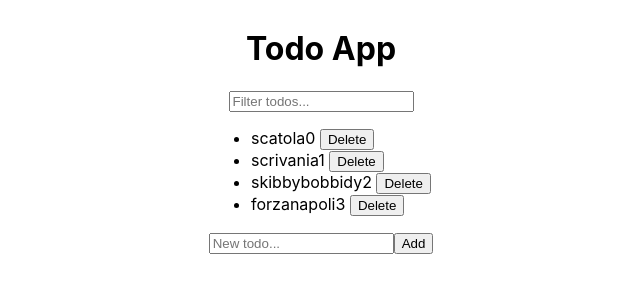
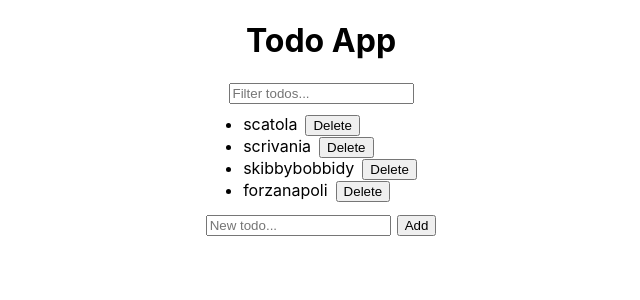
Before and after one commit to ingEnricoGiorgi/ReactITS, a React (Create React App) app in the folder my_react_app/: page / in a window 1280 px wide. Shown: the top 300 px of the page, without its empty margins (319-959 px from the left). Built offline with nearby package versions, Linux system fonts and the light colour scheme.

Commit message:
use state start

```diff
--- a/my_react_app/src/App.js
+++ b/my_react_app/src/App.js
@@ -1,7 +1,7 @@
 import './App.css';
 import React from "react";
 import { BrowserRouter as Router, Routes, Route } from "react-router-dom";
-import TodoApp from "./pages/todoApp";
+import TodoApp from "./pages/ToDoApp";
 
 export default function App() {
   return (
--- a/my_react_app/src/components/AddToDo.jsx
+++ b/my_react_app/src/components/AddToDo.jsx
@@ -1,16 +1,27 @@
+import React, { useState } from "react";
 
-function AddTodo(props) {
-    function handleClick() {
-        const newTodo = document.getElementById("input").value
-        document.getElementById("input").value = ""
-        props.addTodo(newTodo)
-    }
-    return(
-        <div>
-            <input id="input" type="text" placeholder="New todo..." />
-            <button onClick={handleClick}>Add</button>
-        </div>
-    )
+export default function AddToDo({ onAdd }) {
+  const [value, setValue] = useState("");
+
+  function handleAdd() {
+    onAdd(value);
+    setValue("");
+  }
+
+  function handleKeyDown(e) {
+    if (e.key === "Enter") handleAdd();
+  }
+
+  return (
+    <div style={{ marginTop: 12 }}>
+      <input
+        type="text"
+        placeholder="New todo..."
+        value={value}
+        onChange={e => setValue(e.target.value)}
+        onKeyDown={handleKeyDown}
+      />
+      <button onClick={handleAdd} style={{ marginLeft: 6 }}>Add</button>
+    </div>
+  );
 }
-
-export default AddTodo;
--- a/my_react_app/src/components/ToDoList.jsx
+++ b/my_react_app/src/components/ToDoList.jsx
@@ -1,11 +1,12 @@
-import TodoItem from "./todoItem";
+import React from "react";
+import TodoItem from "./ToDoItem";
 
-function TodoList(props) {
-    return(
-        <ul>
-            {props.todos.map((value, index) => <TodoItem key={index} item={value} index={index} deleteTodo={props.deleteTodo}/>)}
-        </ul>
-    )
+export default function ToDoList({ todos, onDelete }) {
+  return (
+    <ul style={{ margin: 0, paddingLeft: 18 }}>
+      {todos.map((value, index) => (
+        <TodoItem key={index} item={value} index={index} onDelete={onDelete} />
+      ))}
+    </ul>
+  );
 }
-
-export default TodoList;
--- a/my_react_app/src/components/TodoItem.jsx
+++ b/my_react_app/src/components/TodoItem.jsx
@@ -1,15 +1,12 @@
-function TodoItem(props) {
-    function deleteCurrent() {
-        props.deleteTodo(props.index)
-    }
-    return(
-        <li>
-            <div>
-                {props.item + props.index + "  "}
-                <button  onClick={deleteCurrent}>Delete</button>
-            </div>
-        </li>
-    )
+import React from "react";
+
+export default function ToDoItem({ item, index, onDelete }) {
+  return (
+    <li>
+      <span>{item}</span>
+      <button onClick={() => onDelete(index)} style={{ marginLeft: 8 }}>
+        Delete
+      </button>
+    </li>
+  );
 }
-
-export default TodoItem;
--- a/my_react_app/src/components/filterTodo.jsx
+++ b/my_react_app/src/components/filterTodo.jsx
@@ -1,13 +1,14 @@
-function FilterTodo(props) {
-    function handleChange() {
-        const filterText = document.getElementById("filter").value
-        props.filterTodo(filterText)
-    }
-    return(
-        <div>
-            <input id="filter" type="text" placeholder="Filter todos..." onChange={handleChange} />
-        </div>
-    )
+import React from "react";
+
+export default function FilterToDo({ value, onChange }) {
+  return (
+    <div style={{ marginBottom: 10 }}>
+      <input
+        type="text"
+        placeholder="Filter todos..."
+        value={value}
+        onChange={e => onChange(e.target.value)}
+      />
+    </div>
+  );
 }
-
-export default FilterTodo;
--- a/my_react_app/src/pages/ToDoApp.jsx
+++ b/my_react_app/src/pages/ToDoApp.jsx
@@ -1,61 +1,65 @@
-import React from "react";
-import TodoList from "../components/todoList";
-import AddTodo from "../components/addTodo";
-import FilterTodo from "../components/filterTodo";
+import React, { useEffect, useMemo, useState } from "react";
+import TodoList from "../components/ToDoList";
+import AddTodo from "../components/AddToDo";
+import FilterTodo from "../components/FilterToDo";
 
-class TodoApp extends React.Component {
-    constructor(props) {
-        super(props);
-        this.state = {
-            todos: ["scatola", "scrivania", "skibbybobbidy", "forzanapoli"]
-        };
-        this.addTodo = this.addTodo.bind(this)
-        this.deleteTodo = this.deleteTodo.bind(this)
-        this.filterTodo = this.filterTodo.bind(this)
-    }
+export default function ToDoApp() {
+  // stato
+  const [allTodos, setAllTodos] = useState(() => {
+    // inizializza da localStorage se presente
+    const saved = localStorage.getItem("todos");
+    return saved ? JSON.parse(saved) : ["scatola", "scrivania", "skibbybobbidy", "forzanapoli"];
+  });
+  const [filterText, setFilterText] = useState("");
 
-    deleteTodo(index) {
-        let currentTodos = [...this.state.todos]
-        currentTodos.splice(index, 1)
-        this.setState(
-            { todos: currentTodos}
-        )
-    }
+  // effetti
+  useEffect(() => {
+    localStorage.setItem("todos", JSON.stringify(allTodos));
+  }, [allTodos]); // salva ogni volta che cambia la lista
 
-    addTodo(todo) {
-        let currentTodos = [...this.state.todos]
-        currentTodos.push(todo)
-        this.setState(
-            { todos: currentTodos}
-        )
-    }
+  // lista visibile calcolata (memo per evitare ricalcoli inutili)
+  const visibleTodos = useMemo(() => {
+    if (!filterText) return allTodos;
+    const q = filterText.toLowerCase();
+    return allTodos.filter(v => v.toLowerCase().includes(q));
+  }, [allTodos, filterText]);
 
-    filterTodo(filterText) {
-        let currentTodos = [...this.state.todos]
-        let filteredTodos = currentTodos.filter((value) => value.toLowerCase().includes(filterText.toLowerCase()))
-        this.setState(
-            { todos: filteredTodos}
-        )
-    }
+  // azioni
+  function addTodo(todo) {
+    const t = (todo || "").trim();
+    if (!t) return;
+    setAllTodos(prev => [...prev, t]);
+  }
 
-render() {
+  function deleteTodo(indexInVisible) {
+    const toDelete = visibleTodos[indexInVisible];
+    // rimuove SOLO la prima occorrenza uguale
+    let removed = false;
+    setAllTodos(prev =>
+      prev.filter(v => {
+        if (!removed && v === toDelete) {
+          removed = true;
+          return false;
+        }
+        return true;
+      })
+    );
+  }
+
   return (
     <div
       style={{
-    display: "flex",
-    flexDirection: "column",
-    alignItems: "center",
-    marginTop: "1vh"
+        minHeight: "100vh",
+        display: "flex",
+        flexDirection: "column",
+        alignItems: "center",
+        //justifyContent: "center"
       }}
     >
       <h1>Todo App</h1>
-      <FilterTodo filterTodo={this.filterTodo} />
-      <TodoList todos={this.state.todos} deleteTodo={this.deleteTodo} />
-      <AddTodo addTodo={this.addTodo} />
+      <FilterTodo value={filterText} onChange={setFilterText} />
+      <TodoList todos={visibleTodos} onDelete={deleteTodo} />
+      <AddTodo onAdd={addTodo} />
     </div>
   );
 }
-
-}
-
-export default TodoApp;
```
Also changed, not shown: 1 other file (tests, documents, lock files or other folders).
